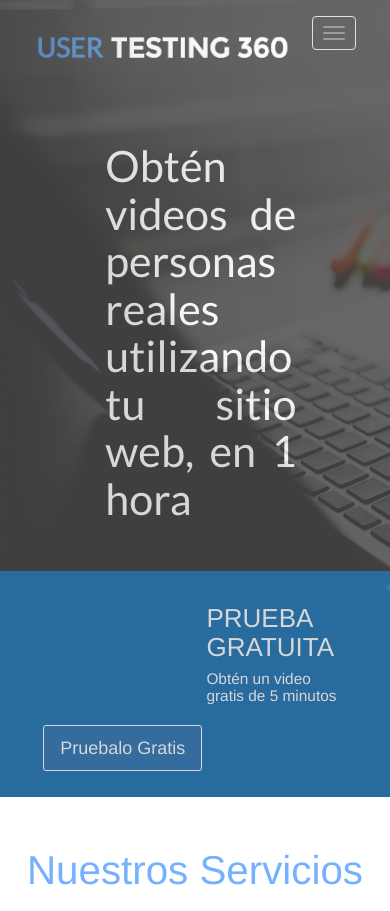
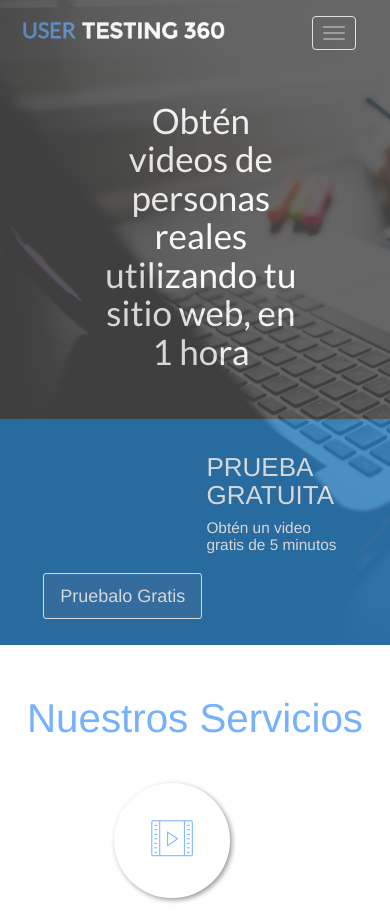
Before and after one commit to Janetquispeu/user360, a plain HTML site: page index.html in a window 390 px wide. Shown: the top 911 px of the page. Drawn offline with Linux system fonts and the light colour scheme; files whose address does not match are found by name.

Commit message:
subiendo user360

```diff
--- a/css/main.css
+++ b/css/main.css
@@ -173,3 +173,16 @@ a{
 footer{
 	background-color: #2A3541;
 }
+
+@media screen and (max-width : 920px) {
+	header{
+		background-color: #1C1C1C;
+	}
+	#logo{
+    	padding: 2% 25% 0% 2%;
+	}
+	.title-1{
+		font-size: 250%;
+		text-align: center;
+	}
+}
--- a/index.html
+++ b/index.html
@@ -16,10 +16,10 @@
 		<header id="bg-1">
 			<div class="container-fluid jumbotron" id="bg-1-1">
 				<div class="row row-header">
-					<div class="col-md-3">
+					<div class="col-sm-6 col-md-3">
 						<img src="image/user-r.png" id="logo">
 					</div>
-					<div class="col-md-9 col-9">
+					<div class="col-sm-6 col-md-9 col-9">
 						<nav class="navbar navbar-default navbar-fixed-top">
 						  	<div class="container-fluid " id="menu">
 							    <div class="navbar-header">
@@ -52,11 +52,11 @@
 				<h2 class="title-1">Obtén videos de personas reales utilizando tu sitio web, en 1 hora</h2>
 				<div class="container bg-2">
 					<div class="row">
-						<div class="col-md-6">
+						<div class="col-sm-12 col-md-6">
 							<h2 class="title-2">PRUEBA GRATUITA</h2>
 			    			<h3>Obtén un video gratis de 5 minutos</h3>
 						</div>
-						<div class="col-md-6 col-6">
+						<div class=" col-sm-12 col-md-6 col-6">
 							<p><a class="btn btn-primary btn-lg pg" href="#" role="button">Pruebalo Gratis</a></p>
 						</div>
 					</div>
```
